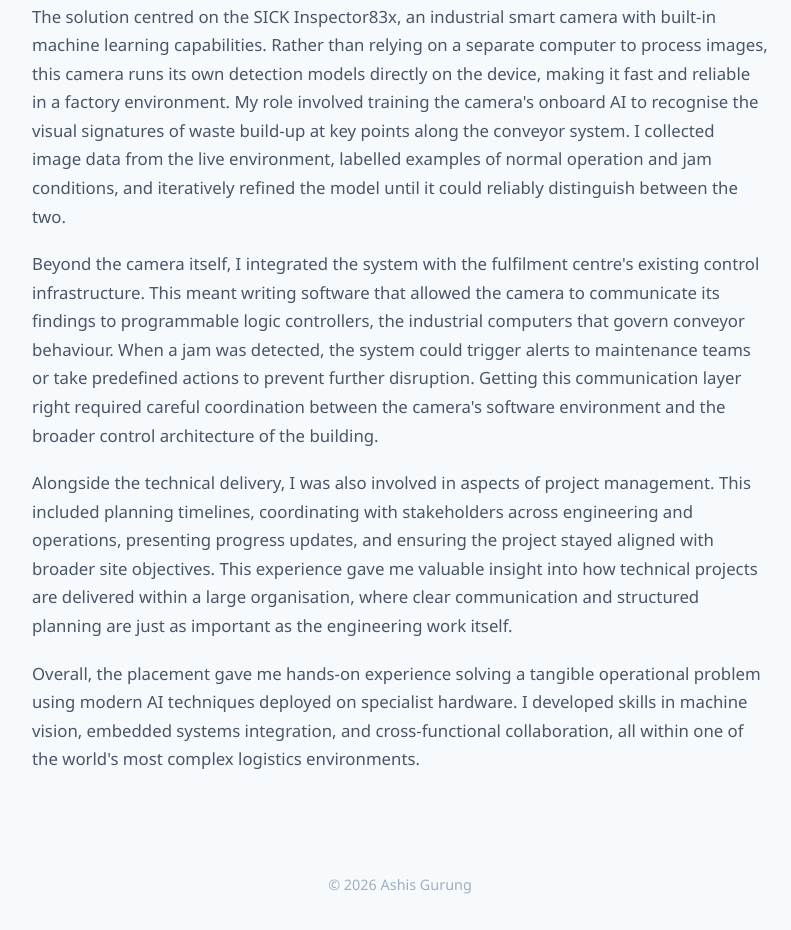
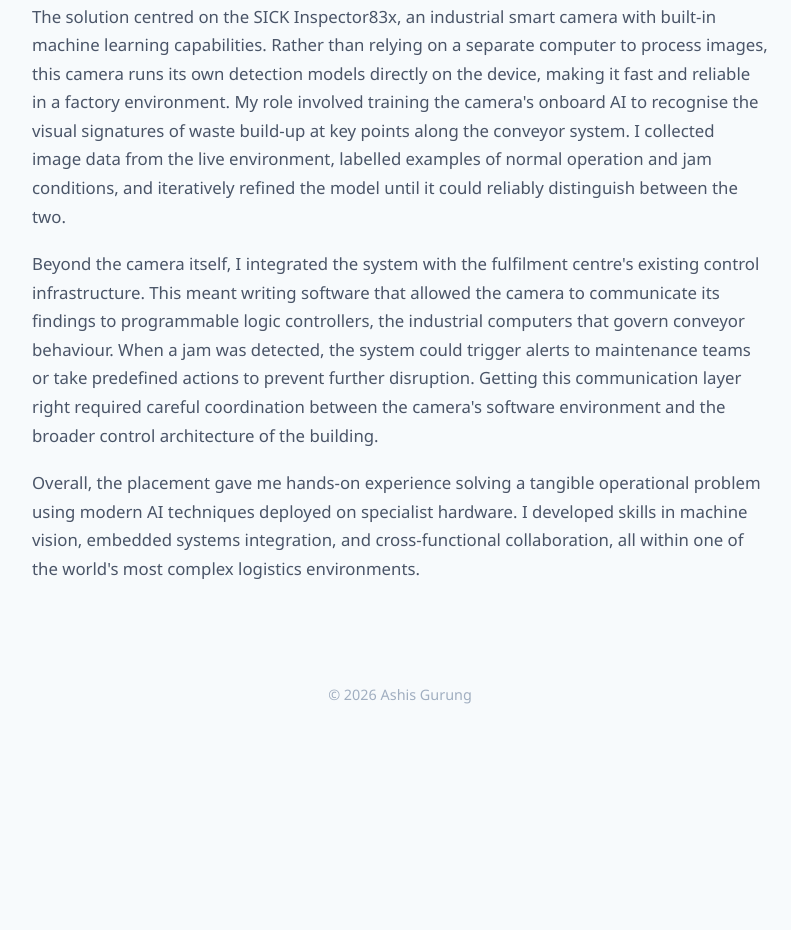
Before and after one commit to Ashtral101/PlacementWebsite, a plain HTML site: page index.html in a window 1280 px wide. Shown: the part 828-1758 px from the top of the page, without its empty margins (240-1031 px from the left). After the commit the page ends 1567 px from the top, so only its background shows below. Drawn offline with Linux system fonts and the light colour scheme.

Commit message:
Update index.html

```diff
--- a/index.html
+++ b/index.html
@@ -135,8 +135,6 @@
 
             <p>Beyond the camera itself, I integrated the system with the fulfilment centre's existing control infrastructure. This meant writing software that allowed the camera to communicate its findings to programmable logic controllers, the industrial computers that govern conveyor behaviour. When a jam was detected, the system could trigger alerts to maintenance teams or take predefined actions to prevent further disruption. Getting this communication layer right required careful coordination between the camera's software environment and the broader control architecture of the building. </p>
 
-            <p>Alongside the technical delivery, I was also involved in aspects of project management. This included planning timelines, coordinating with stakeholders across engineering and operations, presenting progress updates, and ensuring the project stayed aligned with broader site objectives. This experience gave me valuable insight into how technical projects are delivered within a large organisation, where clear communication and structured planning are just as important as the engineering work itself.</p>
-
             <p>Overall, the placement gave me hands-on experience solving a tangible operational problem using modern AI techniques deployed on specialist hardware. I developed skills in machine vision, embedded systems integration, and cross-functional collaboration, all within one of the world's most complex logistics environments.</p>
         </div>
     </div>
```
